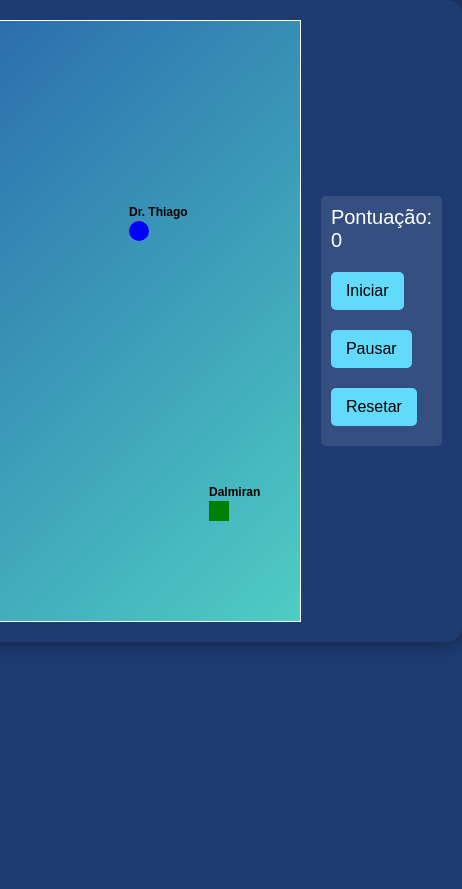
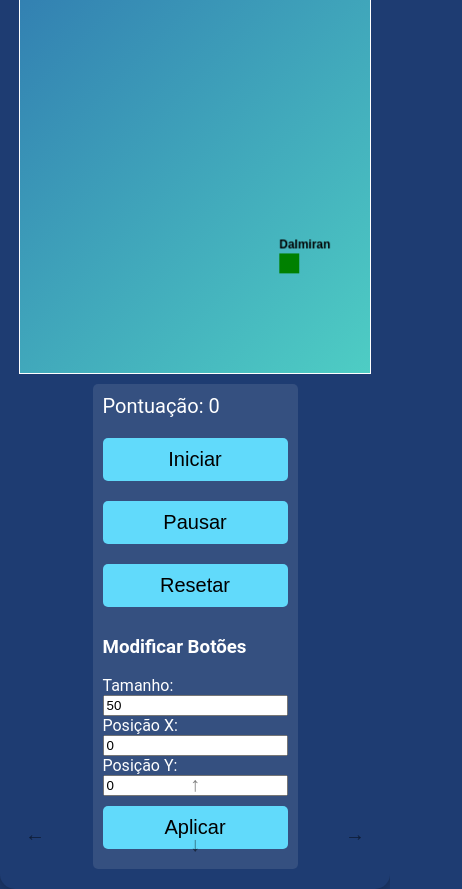
Before and after one commit to NatanASSIS99/jogo_cobra, a plain HTML site: page index.html in a window 390 px wide. Shown: the part 141-1030 px from the top of the page, 462 px wide, since content can reach past the window. Before the commit the page ends 844 px from the top, so only its background shows below. Drawn offline with Linux system fonts and the light colour scheme.

Commit message:
atualizaçõa de botoes

```diff
--- a/index.html
+++ b/index.html
@@ -7,10 +7,9 @@
     <link rel="stylesheet" href="style.css">
 </head>
 <body>
-
-        <h1>
-            A cobra do Natan
-        </h1>
+    <h1>
+        A cobra do Natan
+    </h1>
 
     <div class="game-container">
         <canvas id="gameCanvas" width="750" height="550"></canvas>
@@ -19,6 +18,19 @@
             <button id="startBtn">Iniciar</button>
             <button id="pauseBtn">Pausar</button>
             <button id="resetBtn">Resetar</button>
+            <button id="moveLeft" class="move-button">←</button>
+            <button id="moveUp" class="move-button">↑</button>
+            <button id="moveDown" class="move-button">↓</button>
+            <button id="moveRight" class="move-button">→</button>
+
+            <h3>Modificar Botões</h3>
+            <label for="buttonSize">Tamanho:</label>
+            <input type="number" id="buttonSize" value="50" min="20" step="5">
+            <label for="buttonX">Posição X:</label>
+            <input type="number" id="buttonX" value="0" step="5">
+            <label for="buttonY">Posição Y:</label>
+            <input type="number" id="buttonY" value="0" step="5">
+            <button id="applyBtn">Aplicar</button>
         </div>
     </div>
     <script src="script.js"></script>
--- a/script.js
+++ b/script.js
@@ -85,7 +85,6 @@ function gameLoop() {
         snake.pop(); // Remove a cauda se não comeu
     }
 
-
     // Verifica colisões
     if (head.x < 0 || head.x >= canvas.width || head.y < 0 || head.y >= canvas.height || collision(head, snake)) {
         clearInterval(game); // Para o jogo se a cobra colidir com as bordas ou com ela mesma
@@ -119,8 +118,6 @@ function gameLoop() {
     ctx.fillStyle = 'black'; // Cor do texto
     ctx.font = 'bold 12px Arial'; // Define fonte e tamanho
     ctx.fillText('Dalmiran', food.x, food.y - 5); // Desenha o nome acima da comida
-
-
 }
 
 // Controle de teclas
@@ -151,7 +148,24 @@ canvas.addEventListener('touchstart', (event) => {
     }
 });
 
-// Botões
+// Controle dos botões de movimento
+document.getElementById('moveLeft').addEventListener('click', () => {
+    if (direction !== 'RIGHT') direction = 'LEFT';
+});
+
+document.getElementById('moveUp').addEventListener('click', () => {
+    if (direction !== 'DOWN') direction = 'UP';
+});
+
+document.getElementById('moveRight').addEventListener('click', () => {
+    if (direction !== 'LEFT') direction = 'RIGHT';
+});
+
+document.getElementById('moveDown').addEventListener('click', () => {
+    if (direction !== 'UP') direction = 'DOWN';
+});
+
+// Botões de controle
 document.getElementById('startBtn').addEventListener('click', initGame);
 document.getElementById('pauseBtn').addEventListener('click', () => {
     isPaused = !isPaused; // Alterna o estado de pausa
@@ -169,5 +183,35 @@ window.onload = () => {
     initGame(); // Inicia o jogo
 };
 
-// Redimensiona o canvas quando a janela é redimensionada
+// Função para aplicar as modificações nos botões
+function applyButtonStyles() {
+    const buttonSize = document.getElementById('buttonSize').value;
+    const buttonX = document.getElementById('buttonX').value;
+    const buttonY = document.getElementById('buttonY').value;
+
+    // Seleciona todos os botões de movimento
+    const buttons = [
+        document.getElementById('moveLeft'),
+        document.getElementById('moveRight'),
+        document.getElementById('moveUp'),
+        document.getElementById('moveDown'),
+    ];
+
+    // Aplica o tamanho e a posição nos botões
+    buttons.forEach(button => {
+        button.style.width = `${buttonSize}px`;
+        button.style.height = `${buttonSize}px`;
+        button.style.position = 'absolute'; // Definindo como absoluto para posicionar corretamente
+        button.style.left = `${parseInt(buttonX)}px`; // Posição X
+        button.style.top = `${parseInt(buttonY)}px`; // Posição Y
+        button.style.opacity = '0.5'; // Torna os botões semi-transparentes
+        button.style.backgroundColor = 'transparent'; // Botão transparente
+    });
+}
+
+// Adiciona o evento ao botão "Aplicar"
+document.getElementById('applyBtn').addEventListener('click', applyButtonStyles);
+
+
+// Redimensiona o canvas quando a janela for redimensionada
 window.onresize = resizeCanvas;
--- a/style.css
+++ b/style.css
@@ -6,7 +6,7 @@ body {
     height: 100vh;
     background-color: #1e3c72; /* Azul escuro para o fundo do corpo */
     color: white;
-    font-family: Arial, sans-serif;
+    font-family: 'Roboto', sans-serif; /* Exemplo de fonte */
     margin: 0;
 }
 
@@ -14,27 +14,35 @@ body {
     display: flex;
     align-items: center;
     padding: 20px;
-    box-shadow: 0 0 20px rgba(0, 0, 0, 0.5); /* Sombra ao redor do contêiner */
-    border-radius: 15px; /* Arredonda os cantos do contêiner */
+    box-shadow: 0 0 20px rgba(0, 0, 0, 0.5);
+    border-radius: 15px;
+    position: relative; /* Para o posicionamento absoluto dos botões */
 }
 
+/* Estilos do canvas */
 #gameCanvas {
     border: 1px solid white;
-    background: linear-gradient(135deg, #2a69ac, #4ecdc4); /* Gradiente azul e verde claro */
+    background: linear-gradient(135deg, #2a69ac, #4ecdc4);
+    transition: box-shadow 0.3s; /* Transição suave para a sombra */
 }
 
+#gameCanvas:hover {
+    box-shadow: 0 0 15px rgba(255, 255, 255, 0.6);
+}
+
+/* Estilos dos controles */
 .controls {
-    margin-left: 20px; /* Espaço entre o canvas e os controles */
+    margin-left: 20px;
     display: flex;
-    flex-direction: column; /* Organiza os botões verticalmente */
+    flex-direction: column;
     align-items: flex-start;
-    background-color: rgba(255, 255, 255, 0.1); /* Fundo transparente para os controles */
+    background-color: rgba(255, 255, 255, 0.1);
     padding: 10px;
-    border-radius: 5px; /* Arredonda os cantos dos controles */
+    border-radius: 5px;
 }
 
 button {
-    margin: 10px 0; /* Espaço entre os botões */
+    margin: 10px 0;
     padding: 10px 15px;
     font-size: 16px;
     cursor: pointer;
@@ -48,7 +56,73 @@ button:hover {
     background-color: #21a1f1;
 }
 
+button:focus {
+    outline: 2px solid #21a1f1; /* Estilo de foco para acessibilidade */
+}
+
 #score {
-    font-size: 20px; /* Aumenta o tamanho da pontuação */
-    margin-bottom: 10px; /* Espaço entre a pontuação e os botões */
+    font-size: 20px;
+    margin-bottom: 10px;
 }
+
+/* Estilos dos botões de controle dentro do canvas */
+#moveLeft, #moveRight, #moveUp, #moveDown {
+    position: absolute; /* Para posicionar os botões em relação ao canvas */
+    opacity: 0.5; /* Torna os botões um pouco transparentes */
+    width: 50px; /* Largura dos botões */
+    height: 50px; /* Altura dos botões */
+}
+
+#moveLeft {
+    left: 10px; /* Posição esquerda */
+    bottom: 20px; /* Posição acima da parte inferior */
+}
+
+#moveRight {
+    right: 10px; /* Posição direita */
+    bottom: 20px; /* Posição acima da parte inferior */
+}
+
+#moveUp {
+    left: 50%; /* Centraliza horizontalmente */
+    bottom: 70px; /* Posição acima da parte inferior */
+    transform: translateX(-50%); /* Ajusta para centralizar corretamente */
+}
+
+#moveDown {
+    left: 50%; /* Centraliza horizontalmente */
+    bottom: 10px; /* Posição acima da parte inferior */
+    transform: translateX(-50%); /* Ajusta para centralizar corretamente */
+}
+
+/* Estilos responsivos */
+@media (max-width: 768px) {
+    .game-container {
+        flex-direction: column; /* Muda a direção do contêiner para coluna */
+        align-items: center; /* Centraliza os elementos */
+    }
+
+    .controls {
+        margin-left: 0; /* Remove a margem à esquerda nos dispositivos móveis */
+        margin-top: 10px; /* Adiciona espaço acima dos controles */
+    }
+
+    button {
+        width: 100%; /* Botões ocupam toda a largura do contêiner */
+        font-size: 20px; /* Aumenta o tamanho da fonte dos botões */
+    }
+
+    #gameCanvas {
+        width: 100%; /* Canvas ocupa toda a largura disponível */
+        height: auto; /* Altura automática para manter a proporção */
+    }
+
+    .move-button {
+        position: absolute; /* Para que os botões possam ser posicionados em relação ao seu container */
+        opacity: 0.5; /* Para que sejam transparentes */
+        background-color: transparent; /* Botões com fundo transparente */
+    }
+
+
+
+}
```
